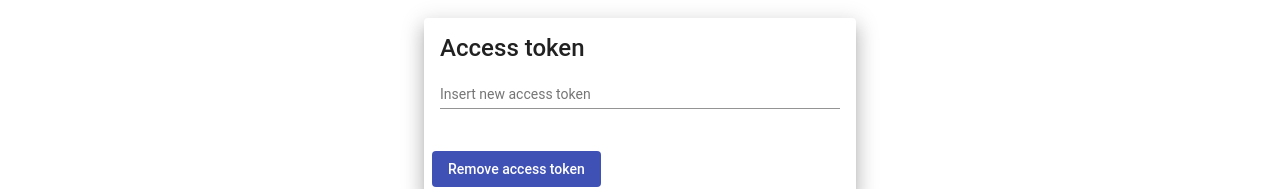
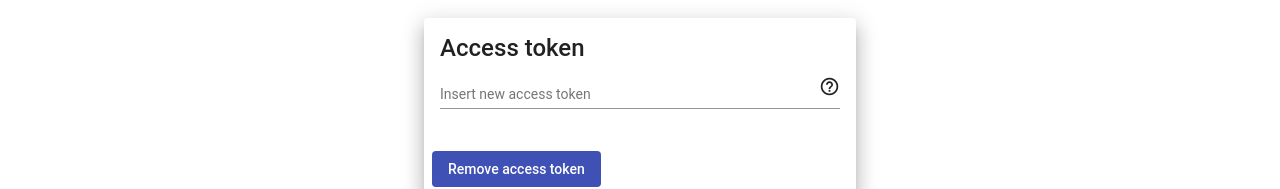
Before and after one commit to PatriQ94/spicaapp, an Angular app: page / in a window 1280 px wide. Shown: the part 154-343 px from the top of the page. Built offline with nearby package versions, Linux system fonts and the light colour scheme.

Commit message:
Improved settings page and added help tooltip

```diff
--- a/src/app/materials.ts
+++ b/src/app/materials.ts
@@ -5,12 +5,13 @@ import { MatDividerModule} from '@angular/material/divider';
 import {MatCardModule} from '@angular/material/card';
 import {MatInputModule} from '@angular/material/input';
 import {MatFormFieldModule} from '@angular/material/form-field';
+import {MatTooltipModule} from '@angular/material/tooltip';
 import { NgModule } from '@angular/core';
 import { FlexLayoutModule } from '@angular/flex-layout'
 
 @NgModule ({
-  imports: [MatButtonModule,MatToolbarModule, MatIconModule, MatDividerModule, MatCardModule, MatInputModule, MatFormFieldModule, FlexLayoutModule],
-  exports: [MatButtonModule, MatToolbarModule, MatIconModule, MatDividerModule, MatCardModule, MatInputModule, MatFormFieldModule, FlexLayoutModule],
+  imports: [MatButtonModule,MatToolbarModule, MatIconModule, MatDividerModule, MatCardModule, MatInputModule, MatFormFieldModule, FlexLayoutModule, MatTooltipModule],
+  exports: [MatButtonModule, MatToolbarModule, MatIconModule, MatDividerModule, MatCardModule, MatInputModule, MatFormFieldModule, FlexLayoutModule, MatTooltipModule],
 })
 
 export class MaterialModules{}
--- a/src/app/modules/settings/settings.component.css
+++ b/src/app/modules/settings/settings.component.css
@@ -6,3 +6,7 @@
   width: 400px;
   min-width: 200px;
 }
+
+>>> .mat-tooltip {
+  font-size: 14px;
+}
--- a/src/app/modules/settings/settings.component.html
+++ b/src/app/modules/settings/settings.component.html
@@ -3,8 +3,9 @@
         <mat-card-title>Access token</mat-card-title>
         <mat-card-content>
             <form fxLayoutAlign="stretch" fxLayout="column">
-                <mat-form-field>
+                <mat-form-field [floatLabel]="'never'">
                     <input id="accessToken" matInput placeholder="Insert new access token" value="{{accessToken}}" (change)="onLabelChange($event)">
+                    <mat-icon matSuffix matTooltip="{{helpText}}">help_outline</mat-icon>
                 </mat-form-field>
             </form>
         </mat-card-content>
--- a/src/app/modules/settings/settings.component.ts
+++ b/src/app/modules/settings/settings.component.ts
@@ -9,6 +9,7 @@ export class SettingsComponent implements OnInit {
 
   constructor() { }
   accessToken = localStorage.getItem("access_token");
+  helpText = "Access token will be automatically updated change"
 
   ngOnInit(): void {
   }
```
